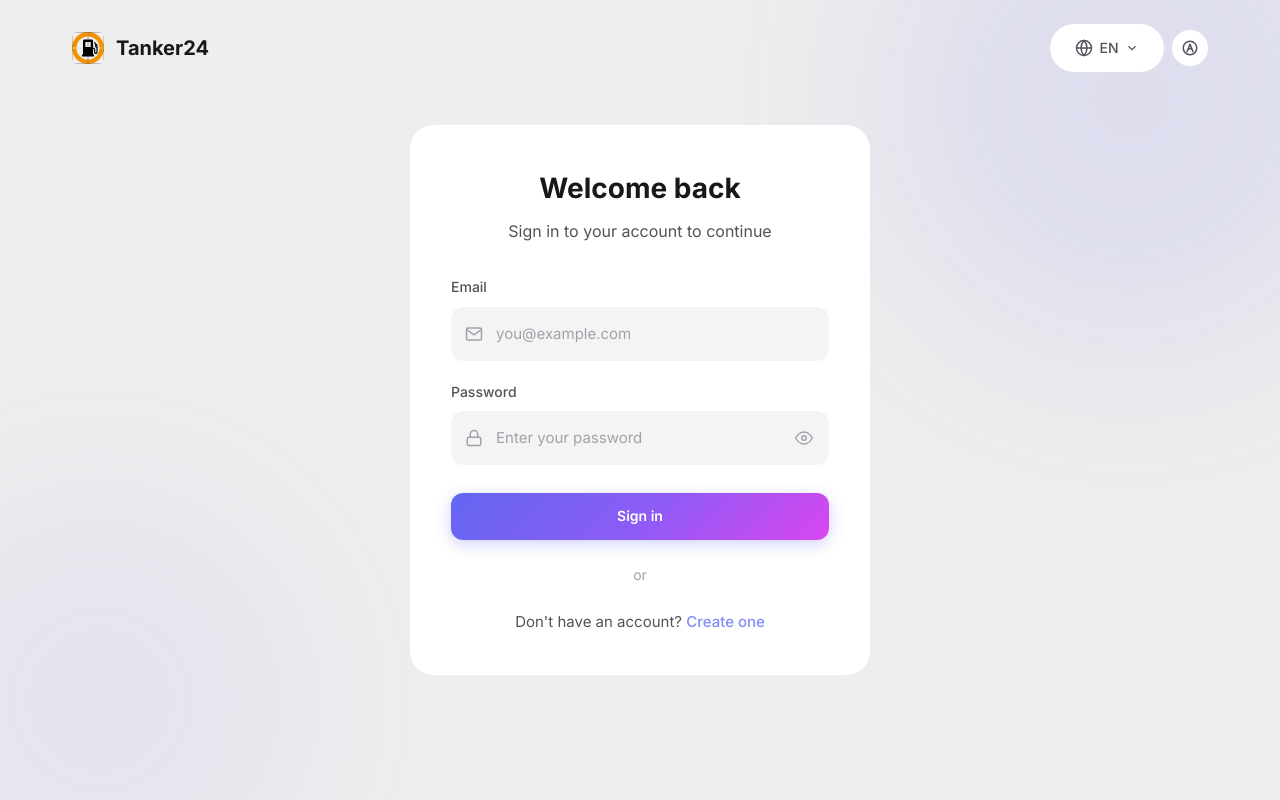
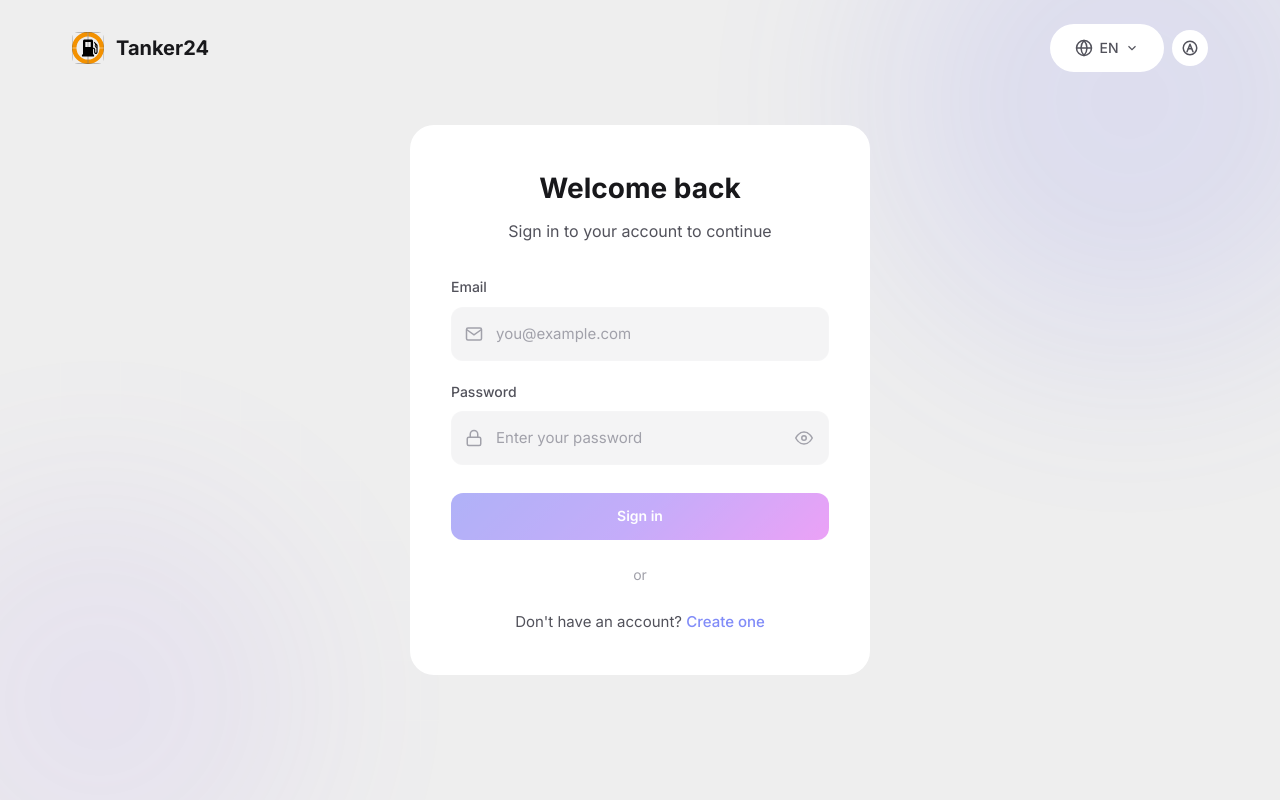
Before and after one commit to SQS-THRO/Tanker24, a SvelteKit app in the folder frontend/app/: page /login in a window 1280 px wide. Shown: the top 800 px of the page. Built offline with nearby package versions, Linux system fonts and the light colour scheme; no server answers.

Commit message:
fix issue, where submit button was disabled, but in the UI, you could not see that

```diff
--- a/frontend/app/src/app.css
+++ b/frontend/app/src/app.css
@@ -200,6 +200,14 @@
 		transition: all var(--transition-base);
 		text-decoration: none;
 		font-family: inherit;
+	}
+
+	.btn:disabled {
+		opacity: 0.5;
+		cursor: not-allowed;
+		pointer-events: none;
+		transform: none !important;
+		box-shadow: none !important;
 	}
 
 	.btn-primary {
--- a/frontend/app/src/routes/login/+page.svelte
+++ b/frontend/app/src/routes/login/+page.svelte
@@ -148,7 +148,7 @@
 					</div>
 				</div>
 
-				<button type="submit" class="btn btn-primary submit-btn" disabled={loading}>
+				<button type="submit" class="btn btn-primary submit-btn" disabled={loading || !email || !password}>
 					{#if loading}
 						<span class="spinner"></span>
 						{$t.login.signingIn}
```
